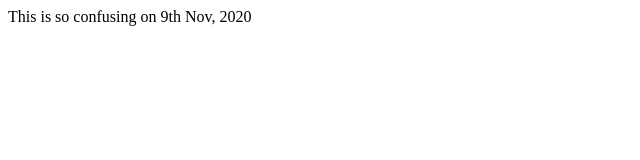
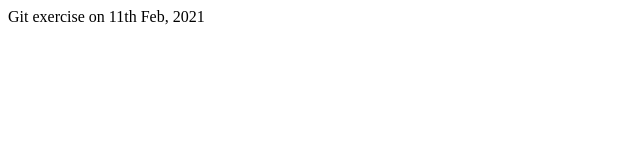
Before and after one commit to rucsane/Exercise1_RS, a plain HTML site: page index.html in a window 1280 px wide. Shown: the full height of the page, 0-640 px from the left. Drawn offline with Linux system fonts and the light colour scheme.

Commit message:
inex html date changed to 11Feb

```diff
--- a/index.html
+++ b/index.html
@@ -1 +1 @@
-<html>This is so confusing on 9th Nov, 2020</html>
+<html>Git exercise on 11th Feb, 2021</html>
```
